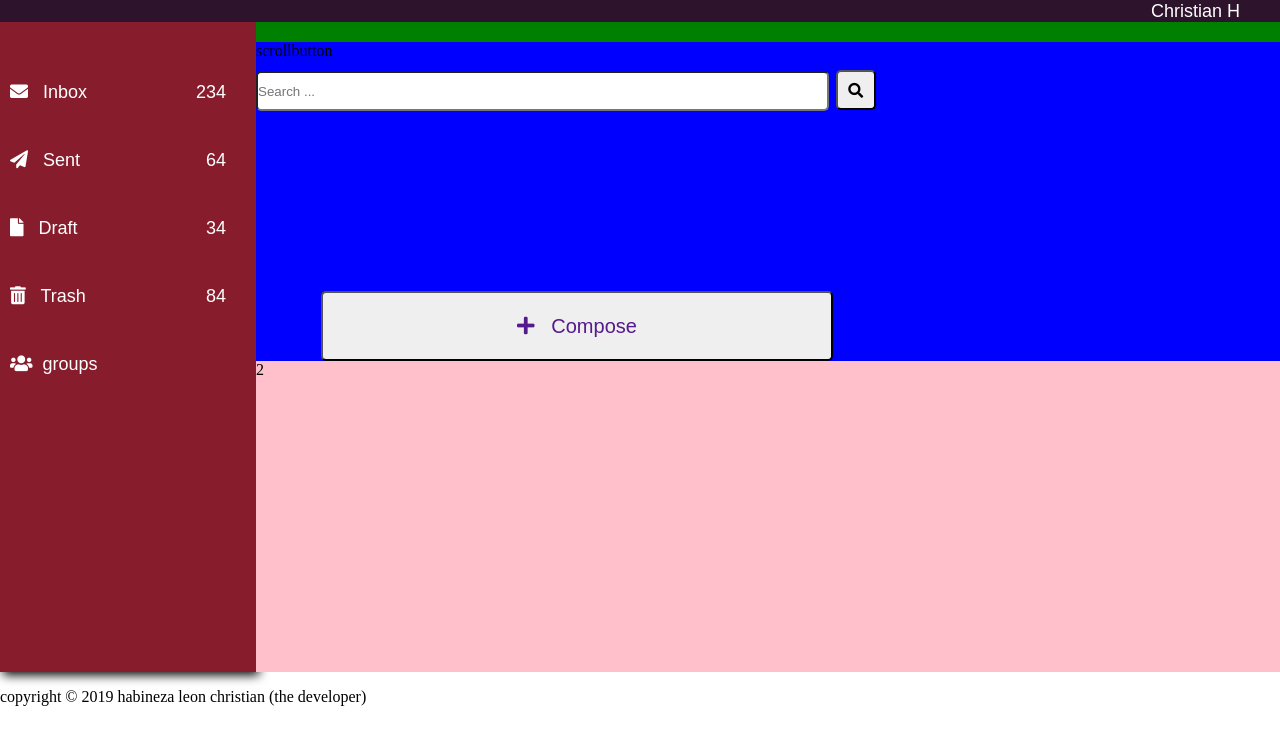
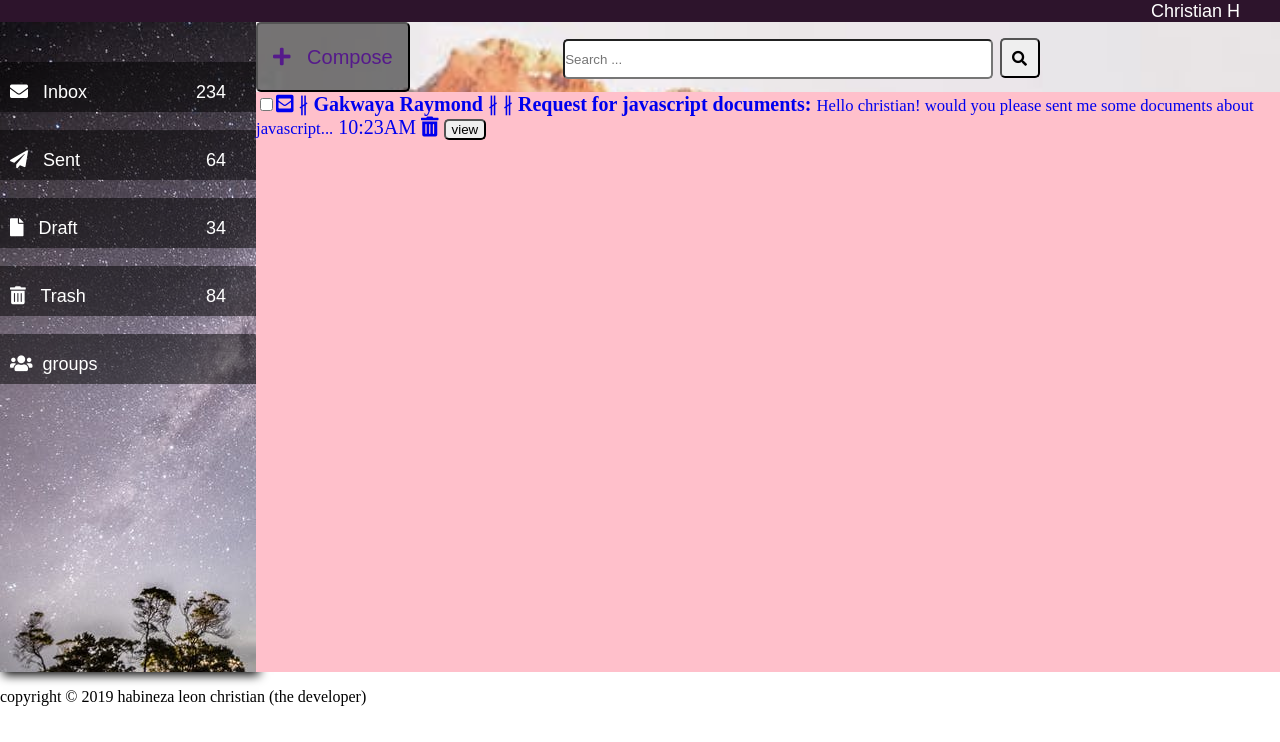
Before and after one commit to habinezadalvan/EPIC-Mail, a plain HTML site: page UI/HTML/home.html in a window 1280 px wide. Shown: the part 58-800 px from the top of the page. Drawn offline with Linux system fonts and the light colour scheme.

Commit message:
[Feature #164279242] this commit creates a search button and compose button that enable a user to create an email

```diff
--- a/UI/HTML/home.html
+++ b/UI/HTML/home.html
@@ -21,7 +21,7 @@
                     <li><a href="#">Christian H</a>
                         <ul>
                             <li><a href="#">Profile</a></li>
-                            <li><a href="#">Logout</a></li>
+                            <li><a href="login.html">Logout</a></li>
                             <li><a href="#">Settings</a></li>
                         </ul>
 
@@ -44,8 +44,8 @@
                                     <li><a href="#"><i class="fas fa-trash-alt"></i> &nbsp; Trash <span class="inboxmail">84</span></a></li> <br>
                                     <li><a href="#"><i class="fas fa-users"></i>&nbsp; groups</a>
                                         <ul>
-                                            <li><a href="#"><i class="fas fa-users"></i>&nbsp; View Groups</a> <br>
-                                            <li><a href="#"><i class="fas fa-users"></i>&nbsp; Create a Group</a>
+                                            <li><a href="#"><i class="fas fa-users"></i>&nbsp; View Groups <span class="inboxmail">4</span></a> <br>
+                                            <li><a href="#"><i class="fas fa-plus"></i>&nbsp; Create a Group</a>
                                         </ul>
                                     </li>
                             </ul>
@@ -56,8 +56,9 @@
 
         </div>
         <div class="bodypart">
-            <div class="bodypartsearch">scrollbutton
+            <div class="bodypartsearch">
 
+                    <button class="compose"><a href=""><i class="fas fa-plus"></i> &nbsp; Compose</a></button>
                     <div class="searchicon">
                         <form action="#" class="searchform">
                             <input type="search" name="search" placeholder="Search ...">
@@ -65,10 +66,11 @@
                         </form>
                     </div>
 
-                    <button class="scrollbutton"><a href=""><i class="fas fa-plus"></i> &nbsp; Compose</a></button>
             </div>
             <div class="bodypartview">
-                2
+                <div class="message">
+                    <a href="#"><input type="checkbox"><i class="fas fa-envelope-square"></i> &npar; <strong>Gakwaya Raymond</strong>  &npar; &npar; <strong>Request for javascript documents:</strong> <small>Hello christian! would you please sent me some documents about javascript...</small> <span class="time">10:23AM <i class="fas fa-trash-alt"></i> <button>view</button></span></a>
+                </div>
             </div>
         </div>
     </div>
--- a/UI/css/home.css
+++ b/UI/css/home.css
@@ -70,7 +70,6 @@ ul li:hover ul li{
     padding:0;
     width:100%;
     height:650px;
-    background: yellow;
     display: flex;
     flex-direction: row;
 }
@@ -82,27 +81,8 @@ ul li:hover ul li{
 .scroll{
     background: white;
     flex-basis: 20%;
-    background: #871D2C;
+    background: url(../assets/images/scrollimage1.jpeg);
     box-shadow:3px 3px 10px black;
-}
-
-.bodypart{
-    background: green;
-    display: flex;
-    flex-direction: column;
-    flex-basis: 80%;
-    position: relative;
-    z-index: 1;
-}
-.bodypart .bodypartsearch{
-    background: blue;
-    flex-basis: 10%;
-    margin-top: 20px;
-
-}
-.bodypart .bodypartview{
-    background: pink;
-    flex-basis: 90%;
 }
 
 .scrollbuttons{
@@ -120,7 +100,7 @@ ul li:hover ul li{
     height: 50px;
     font-size: 18px;
     font-family: sans-serif;
-    background: #871D2C;
+    background: rgba(0, 0, 0,0.5);
 
 }
 
@@ -143,37 +123,49 @@ display: block;
     margin-right: 30px;
 }
 
-.scrollbutton{
-    width: 50%;
-    height: 70px;
-    font-size: 20px;
-    margin: 180px 65px 0;
 
-}
 
 
 /* END OF BODY PART */
 
 /* START OF SEARCH PART */
 
-.scrollbutton a {
-    text-decoration: none;
+.bodypart{
+
+    display: flex;
+    flex-direction: column;
+    flex-basis: 80%;
+    position: relative;
+    z-index: 1;
+}
+.bodypart .bodypartsearch{
+    background: url(../assets/images/searcharea.jpeg);
+    background-size: cover;
+    display: flex;
+    flex-basis: 10%;
+    justify-content: space-between;
+}
+.bodypart .bodypartview{
+    background: pink;
+    flex-basis: 90%;
+    color: black;
 }
 
+.searchform{
+    margin-top: 16px;
+}
 #searchicon{
-    width:80%;
     display: flex;
     align-items: center;
 
    }
    .searchicon{
-       padding-top: 10px;
        width: 70%;
        font-size: 25px;
    }
    .searchicon input {
        padding: 0;
-       width: 80%;
+       width: 60%;
        height: 40px;
    }
    .searchicon button{
@@ -185,3 +177,41 @@ display: block;
    .searchicon input, button{
        border-radius: 5px;
    }
+
+   .compose{
+    width: 15%;
+    height: 70px;
+    font-size: 20px;
+    background: rgba(0, 0, 0,0.5);
+}
+
+.compose a {
+    text-decoration: none;
+}
+.compose:hover{
+    background: #510A32;
+}
+
+/* END OF SEARCH PART */
+
+/* START OF BODY PART VIEW */
+
+.bodypartview .message{
+margin: 0;
+padding: 0;
+color: black;
+font-size: 20px;
+
+}
+.bodypartview .message a{
+    text-decoration: none;
+
+}
+
+.bodypartview .message input {
+    font-size: 20px;
+}
+
+.time{
+
+}
```
Also changed, not shown: UI/assets/images/scrollimage1.jpeg (added), UI/assets/images/searcharea.jpeg (added).
